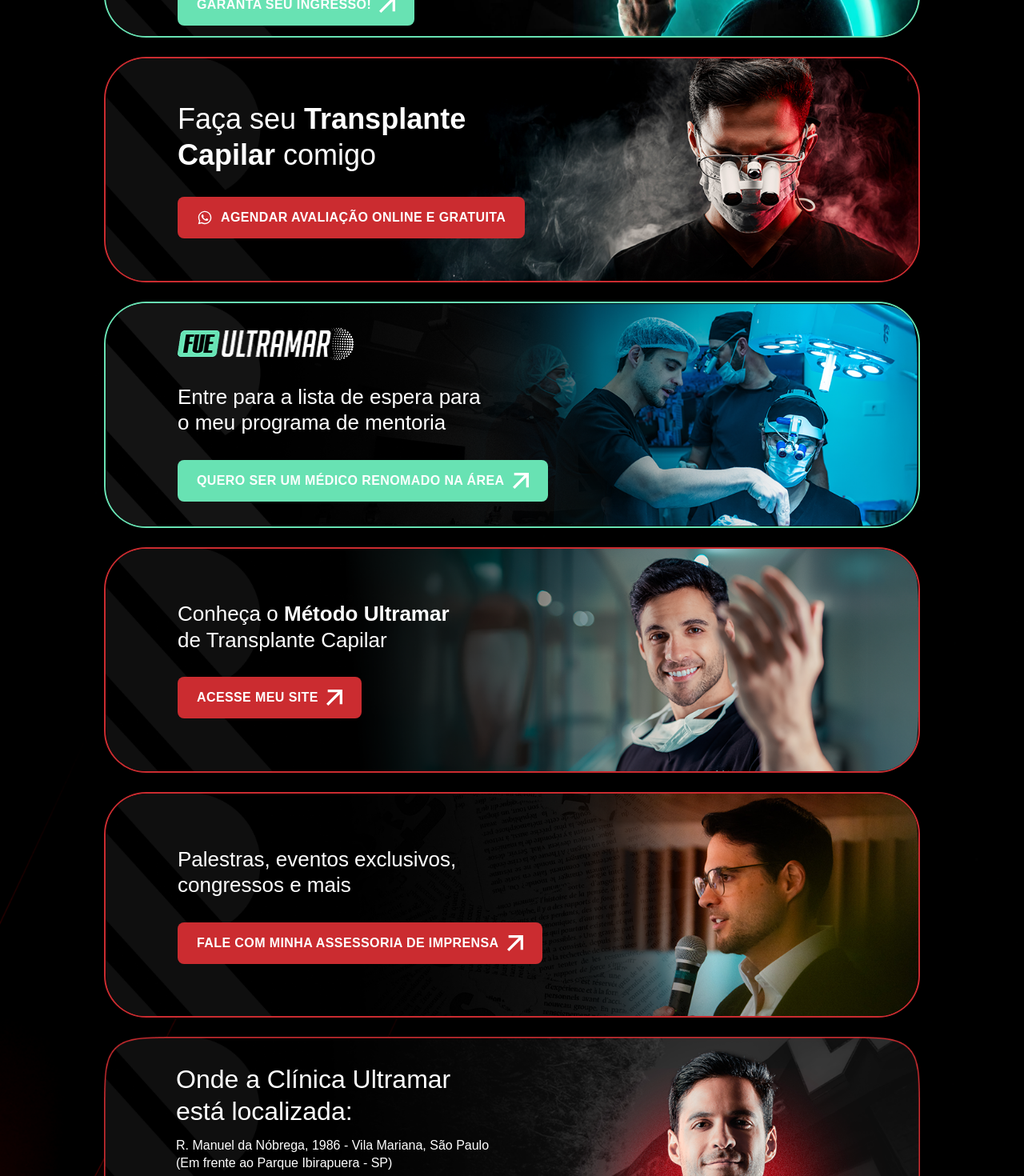
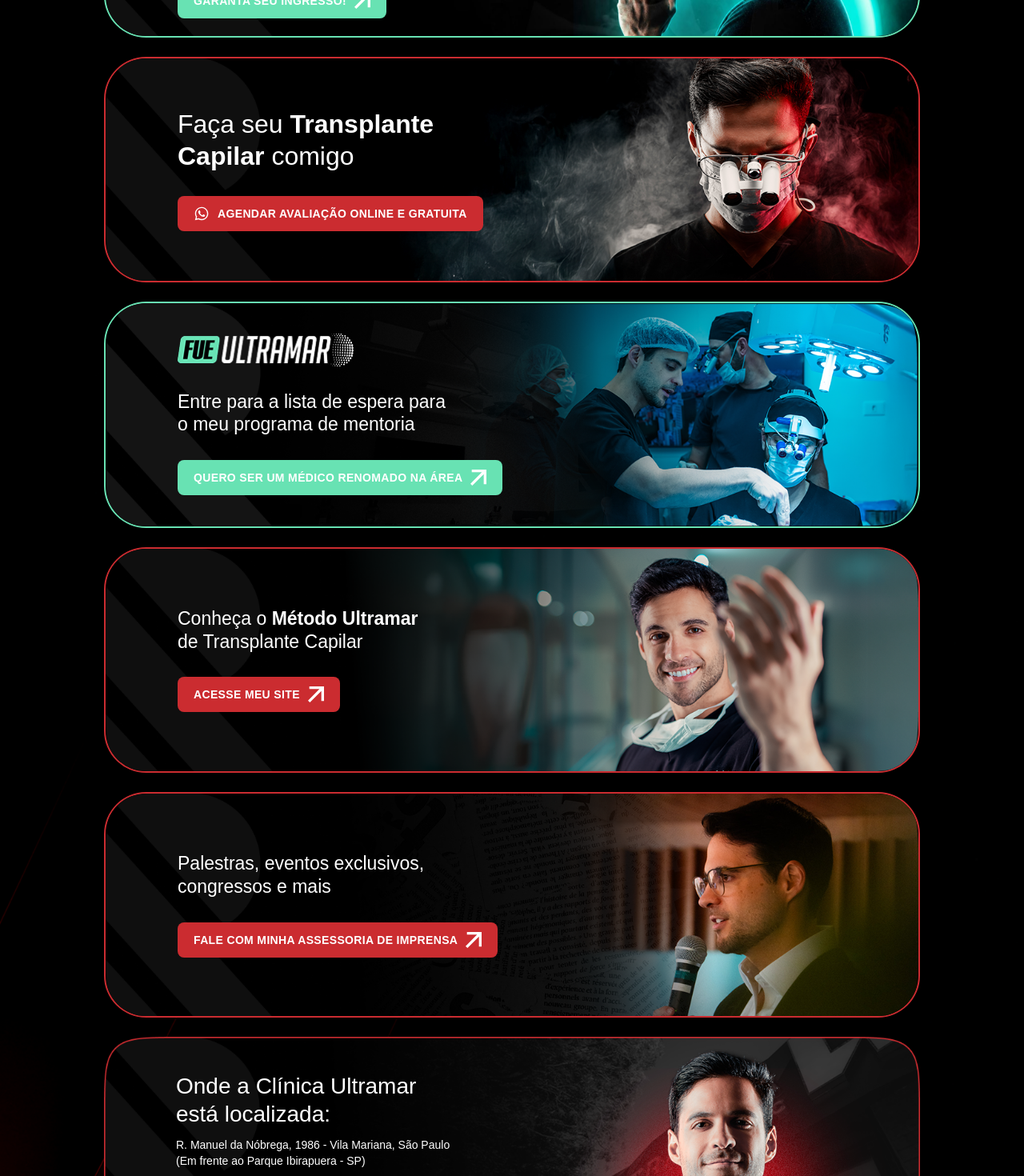
Before and after one commit to criacaondhub/links_ultramar, a React (Vite) app: page / in a window 1280 px wide. Shown: the part 1080-2550 px from the top of the page at 80% size. Built offline with nearby package versions, Linux system fonts and the light colour scheme; a web font is replaced by a local one.

Commit message:
feat: reduz levemente o tamanho do texto em todos os banners de link

```diff
--- a/index.html
+++ b/index.html
@@ -4,7 +4,7 @@
     <meta charset="UTF-8" />
     <link rel="icon" type="image/svg+xml" href="/favicon.svg" />
     <meta name="viewport" content="width=device-width, initial-scale=1.0" />
-    <title>Dr. Rafael Ultramar</title>
+    <title>Dr.Rafael Ultramar</title>
   </head>
   <body>
     <div id="root"></div>
--- a/src/components/sections/LinkBanners.tsx
+++ b/src/components/sections/LinkBanners.tsx
@@ -16,7 +16,7 @@
               alt="Imersão"
               className="h-auto w-[190px] md:w-[280px]"
             />
-            <h3 className="text-[13px] leading-tight font-normal text-[var(--color-text)] md:text-[36px]">
+            <h3 className="text-[12px] leading-tight font-normal text-[var(--color-text)] md:text-[32px]">
               Uma Imersão online comigo
               <br />
               sobre cirurgias{' '}
@@ -68,7 +68,7 @@
               alt="FUE Ultramar"
               className="h-auto w-[150px] md:w-[220px]"
             />
-            <span className="text-[16px] leading-tight font-normal text-[var(--color-text)] md:text-[26px]">
+            <span className="text-[14px] leading-tight font-normal text-[var(--color-text)] md:text-[23px]">
               Entre para a lista de espera para
               <br />o meu programa de mentoria
             </span>
@@ -98,7 +98,7 @@
             de Transplante Capilar
           </>
         }
-        titleClassName="text-left text-[13px] leading-tight font-normal text-[var(--color-text)] md:text-[26px]"
+        titleClassName="text-left text-[12px] leading-tight font-normal text-[var(--color-text)] md:text-[23px]"
         contentMaxWidth="max-w-[66%] md:max-w-[68%]"
         ctaLabel="Acesse meu site"
         ctaIcon={
@@ -119,7 +119,7 @@
             congressos e mais
           </>
         }
-        titleClassName="text-left text-[13px] leading-tight font-normal text-[var(--color-text)] md:text-[26px]"
+        titleClassName="text-left text-[12px] leading-tight font-normal text-[var(--color-text)] md:text-[23px]"
         contentMaxWidth="max-w-[66%] md:max-w-[68%]"
         ctaLabel="Fale com minha assessoria de imprensa"
         ctaIcon={
@@ -135,12 +135,12 @@
         alt="Onde a Clínica Ultramar está localizada"
         title={
           <div className="flex flex-col items-start gap-2 text-left md:gap-3">
-            <h3 className="text-[13px] leading-tight font-normal text-[var(--color-text)] md:text-[32px]">
+            <h3 className="text-[12px] leading-tight font-normal text-[var(--color-text)] md:text-[28px]">
               Onde a Clínica Ultramar
               <br />
               está localizada:
             </h3>
-            <h4 className="text-[9px] leading-snug font-normal text-[var(--color-text)] md:text-[16px]">
+            <h4 className="text-[8px] leading-snug font-normal text-[var(--color-text)] md:text-[14px]">
               R. Manuel da Nóbrega, 1986 - Vila Mariana, São Paulo
               <br />
               (Em frente ao Parque Ibirapuera - SP)
--- a/src/components/ui/BannerLink.tsx
+++ b/src/components/ui/BannerLink.tsx
@@ -22,7 +22,7 @@
   image,
   alt,
   title,
-  titleClassName = 'text-left text-[13px] leading-tight font-normal text-[var(--color-text)] md:text-[36px]',
+  titleClassName = 'text-left text-[11px] leading-tight font-normal text-[var(--color-text)] md:text-[32px]',
   ctaLabel,
   ctaHref,
   ctaIcon,
@@ -61,7 +61,7 @@
       >
         <div className={titleClassName}>{title}</div>
         <span
-          className="inline-flex w-fit items-center gap-2 rounded-lg px-4 py-2.5 text-[8px] font-bold tracking-wide whitespace-nowrap uppercase md:gap-2.5 md:px-6 md:py-3.5 md:text-base"
+          className="inline-flex w-fit items-center gap-2 rounded-lg px-4 py-2.5 text-[7px] font-bold tracking-wide whitespace-nowrap uppercase md:gap-2.5 md:px-5 md:py-3 md:text-sm"
           style={{ backgroundColor: ctaBgColor, color: ctaTextColor }}
         >
           {ctaIconPosition === 'left' && ctaIcon}
```
